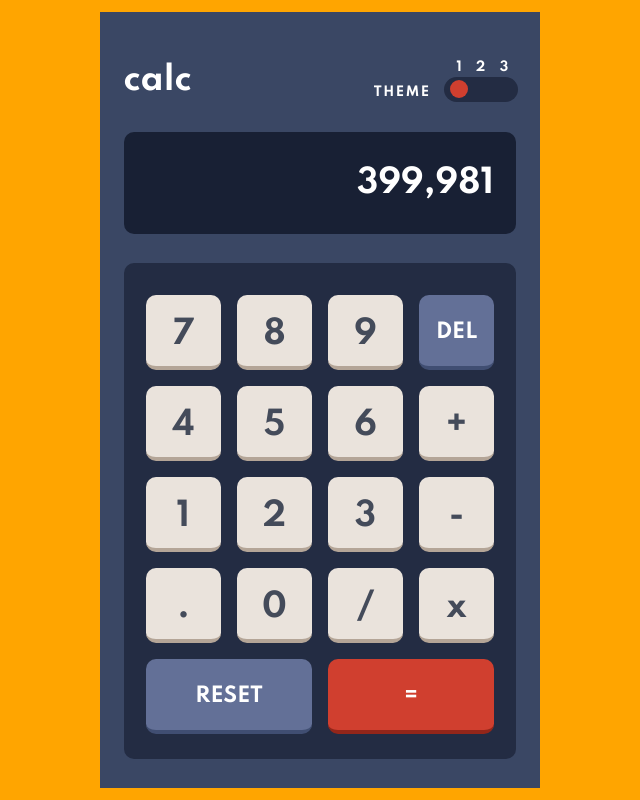
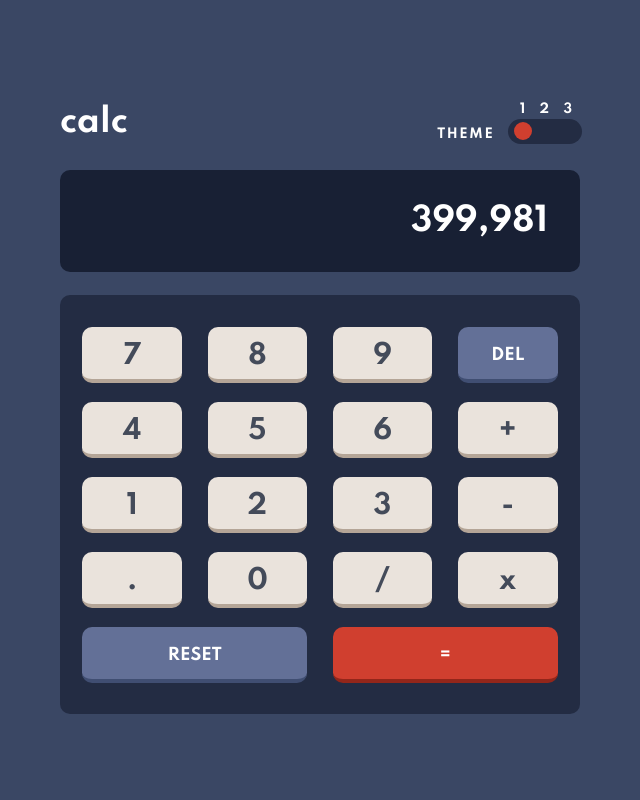
Before and after one commit to SJ47/calculator-3-theme-switcher-sc, a React (Vite) app: page / in a window 1280 px wide. Shown: the whole page, without its empty margins (320-960 px from the left). Built offline with nearby package versions, Linux system fonts and the light colour scheme.

Commit message:
Desktop layout completed

```diff
--- a/src/GlobalStyles.js
+++ b/src/GlobalStyles.js
@@ -80,23 +80,16 @@ const GlobalStyles = createGlobalStyle`
         display: grid;
         place-items: center;
         min-height: 100vh;
+
         @media (min-width: 776px) {
-            background: orange;
-
+            background: var(--color-dt-main-bg);
         }
     }
 
     #root {
-        background: var(--color-light-grayish-cyan);
         min-width: var(--layout-mobile);
-        margin: 0 auto;
         font-family: var(--ff-primary);
-        /* width: 450px; */
         font-weight: var(--fw-bold);
-
-        @media (min-width: 776px) {
-
-        }
     }
 `;
 
--- a/src/components/key/Key.styled.js
+++ b/src/components/key/Key.styled.js
@@ -66,4 +66,25 @@ export const StyledKey = styled.div`
 
     border-radius: var(--radius-corner-small);
     grid-area: ${(props) => props.span && "5 / span 2"};
+
+    @media (min-width: 776px) {
+        height: 75%;
+
+        // Set padding size for text in special keys
+        padding-top: ${(props) =>
+        props.keyValue === "=" || props.keyValue === "RESET" || props.keyValue === "DEL"
+            ?
+            "1.2em"
+            :
+            ".5em"
+    };
+            // Set font size for key
+        font-size: ${(props) =>
+        props.keyValue === "=" || props.keyValue === "RESET" || props.keyValue === "DEL"
+            ?
+            "16px"
+            :
+            "smaller"
+    };
+    }
 `;
--- a/src/components/keypad/Keypad.styled.js
+++ b/src/components/keypad/Keypad.styled.js
@@ -5,7 +5,6 @@ export const StyledKeypadContainer = styled.div`
     color: ${(props => props.theme.colors.text1)};
     border-radius: var(--radius-corner-small);
     font-size: var(--fs-numbers);
-    height: 100%;
     margin: .4em .5em 0 .5em;
     padding: 1em .7em .4em .7em;
     display: grid;
@@ -13,4 +12,12 @@ export const StyledKeypadContainer = styled.div`
     grid-template-rows: 75px 75px 75px 75px 75px;
     gap: .5em;
     text-align: center;
+
+    @media (min-width: 776px) {
+        width: 520px;
+        grid-column-gap: .8em;
+        grid-row-gap: 0em;
+        grid-template-columns: 1fr 1fr 1fr 1fr;
+
+    }
 `;
--- a/src/components/result/Result.styled.js
+++ b/src/components/result/Result.styled.js
@@ -8,4 +8,10 @@ export const StyledResult = styled.div`
     font-size: var(--fs-numbers);
     padding: 1em 0.7em;
     margin: 1em .5em .5em .5em;
+
+    @media (min-width: 776px) {
+        margin-bottom: .7em;
+        margin-top: .9em;
+        padding-right: 1em;
+    }
 `;
--- a/src/containers/CalculatorContainer.styled.js
+++ b/src/containers/CalculatorContainer.styled.js
@@ -2,9 +2,5 @@ import styled from "styled-components";
 
 export const StyledContainer = styled.div`
     background: ${(props => props.theme.colors.bgMain)};
-    display: grid;
-    grid-template-columns: 1fr;
-    grid-template-rows: .1fr .1fr .8fr;
     padding: 3em .5em 2em .5em;
-
 `;
```
Also changed, not shown: screenshot.png (added).
